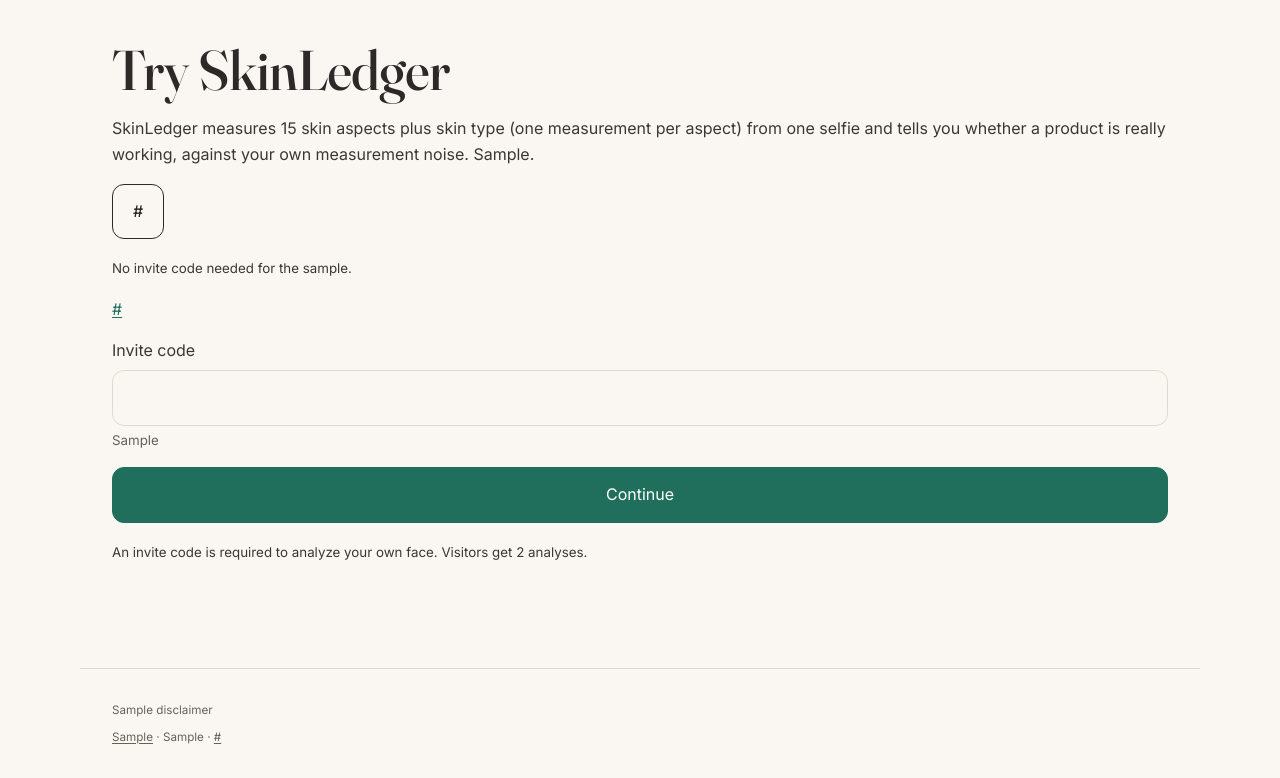
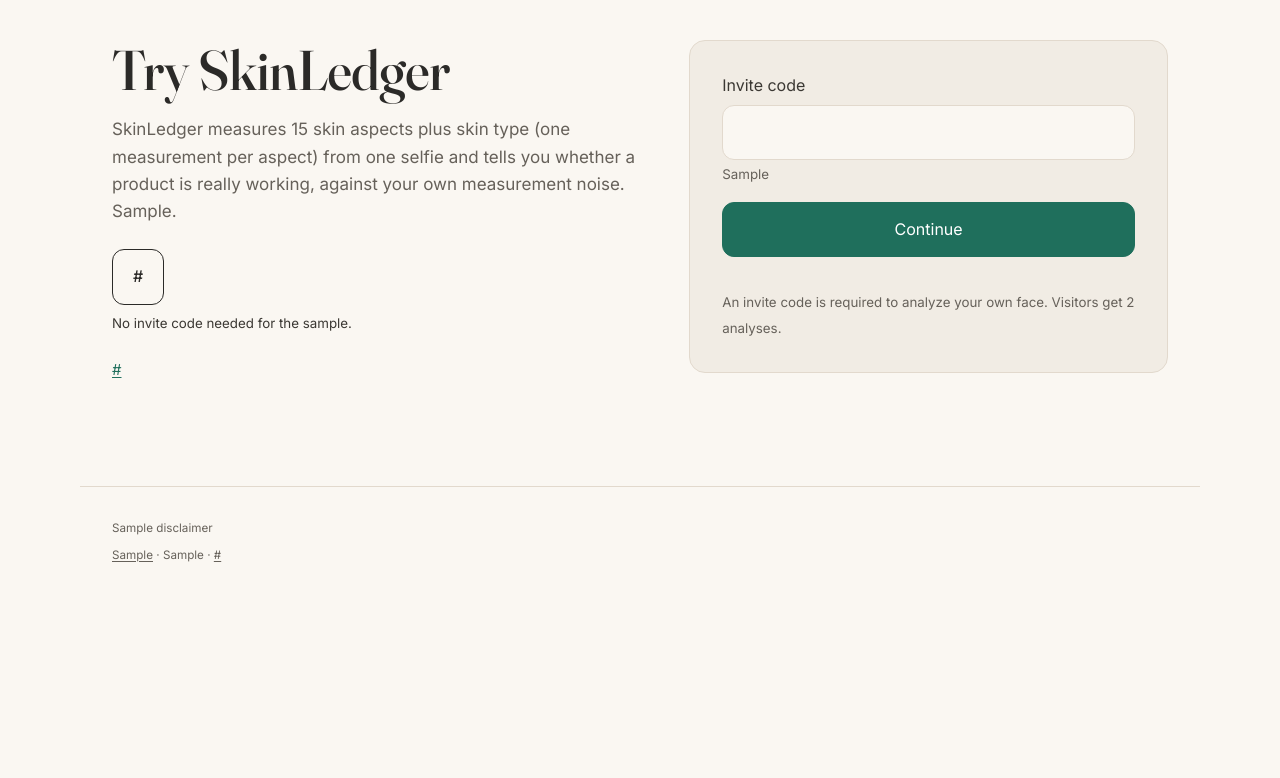
Before and after one commit to focampok/skinledger, a Python web app: template src/skinledger/web/templates/try.html in a window 1280 px wide. Shown: the part 121-899 px from the top of the page. After the commit the page ends 683 px from the top, so only its background shows below. Run offline with Jinja, Linux system fonts and the light colour scheme; the template is opened without the code that fills it: most values are stand-ins (such as "Sample title", 1, 10 or a date in 2020).

Commit message:
P16c-2e: capture, try, demo, people, product form
Co-Authored-By: Claude Code <noreply@anthropic.com>

```diff
--- a/src/skinledger/web/templates/products_list.html
+++ b/src/skinledger/web/templates/products_list.html
@@ -60,7 +60,8 @@
       <tbody>
         {% for product in products %}
         <tr data-product-id="{{ product.id }}" data-active="{{ 'true' if product.active else 'false' }}">
-          <td>{{ product.name }} <small>{{ product.data_label }}</small></td>
+          {% set parts = product.name|split_data_label %}
+          <td>{{ parts.name }} <small>{{ product.data_label }}</small></td>
           <td>{{ product.category_label }}</td>
           <td>
             {{ product.started_on }}
--- a/src/skinledger/web/templates/try.html
+++ b/src/skinledger/web/templates/try.html
@@ -3,25 +3,32 @@
 {% block title %}SkinLedger — Try it{% endblock %}
 
 {% block content %}
+<div class="try-layout">
+  <div class="try-intro">
     <h1>Try SkinLedger</h1>
-<p>
+    <p class="try-sub">
       SkinLedger measures 15 skin aspects plus skin type (one measurement per aspect) from one
-  selfie and tells you whether a product is really working, against your own measurement noise.
-  {{ powered_by }}.
+      selfie and tells you whether a product is really working, against your own measurement
+      noise. {{ powered_by }}.
     </p>
     {% if demo_person_id %}
-<p><a href="/people/{{ demo_person_id }}/timeline" role="button"
-      class="secondary outline">{{ try_sample_link }}</a></p>
-<p><small>No invite code needed for the sample.</small></p>
+    <p class="try-sample">
+      <a href="/people/{{ demo_person_id }}/timeline" role="button"
+         class="secondary outline">{{ try_sample_link }}</a>
+      <small>No invite code needed for the sample.</small>
+    </p>
     {% else %}
-<p><a href="/people" role="button" class="secondary outline">Browse the sample profile</a></p>
+    <p class="try-sample">
+      <a href="/people" role="button" class="secondary outline">Browse the sample profile</a>
+    </p>
     {% endif %}
-<p><a href="/demo">{{ try_demo_link }}</a></p>
+    <p class="try-demo-link"><a href="/demo">{{ try_demo_link }}</a></p>
+  </div>
 
+  <div class="try-form-card">
     {% if error %}
-<p role="alert">{{ error }}</p>
+    <p class="product-error" role="alert">{{ error }}</p>
     {% endif %}
-
     <form method="post" action="/try">
       <label for="invite_code">Invite code</label>
       <input type="text" id="invite_code" name="invite_code" autocomplete="off"
@@ -30,6 +37,7 @@
       <small id="invite-hint">{{ try_invite_hint }}</small>
       <button type="submit">Continue</button>
     </form>
-
-<p><small>An invite code is required to analyze your own face. Visitors get 2 analyses.</small></p>
+    <p class="try-note"><small>An invite code is required to analyze your own face. Visitors get 2 analyses.</small></p>
+  </div>
+</div>
 {% endblock %}
```
Also changed, not shown: src/skinledger/web/templates/capture.html (+8 -1 lines), src/skinledger/web/templates/demo.html (+11 -4 lines), src/skinledger/web/templates/products.html (+8 -1 lines), tests/test_products.py (+1 -1 lines). Lines whose indentation alone changed are shown as unchanged.
